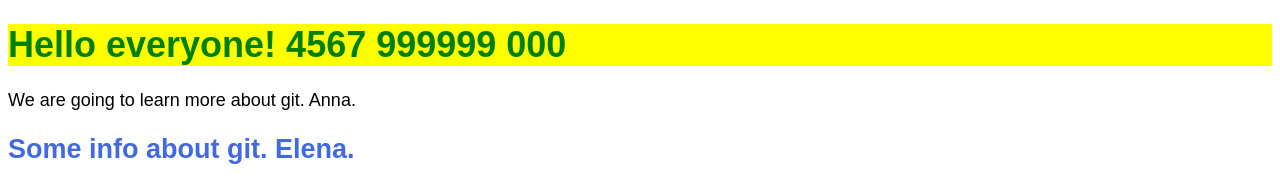
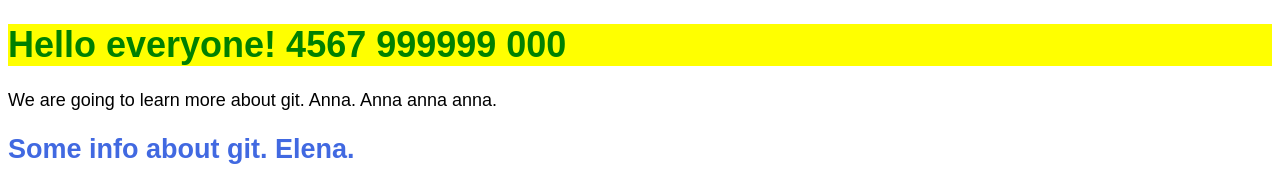
Before and after one commit to ice-lenor/learn_git, a plain HTML site: page index.html in a window 1280 px wide. Shown: the top 180 px of the page. Drawn offline with Linux system fonts and the light colour scheme.

Commit message:
updated first paragraph again

```diff
--- a/index.html
+++ b/index.html
@@ -9,7 +9,7 @@
 
     <h1 class="mainheader">Hello everyone! 4567  999999 000</h1>
 
-    <p class="text-purple">We are going to learn more about git. Anna.</p>
+    <p class="text-purple">We are going to learn more about git. Anna. Anna anna anna.</p>
 
     <h2 class="subheader">Some info about git. Elena.</h2>
 
```
